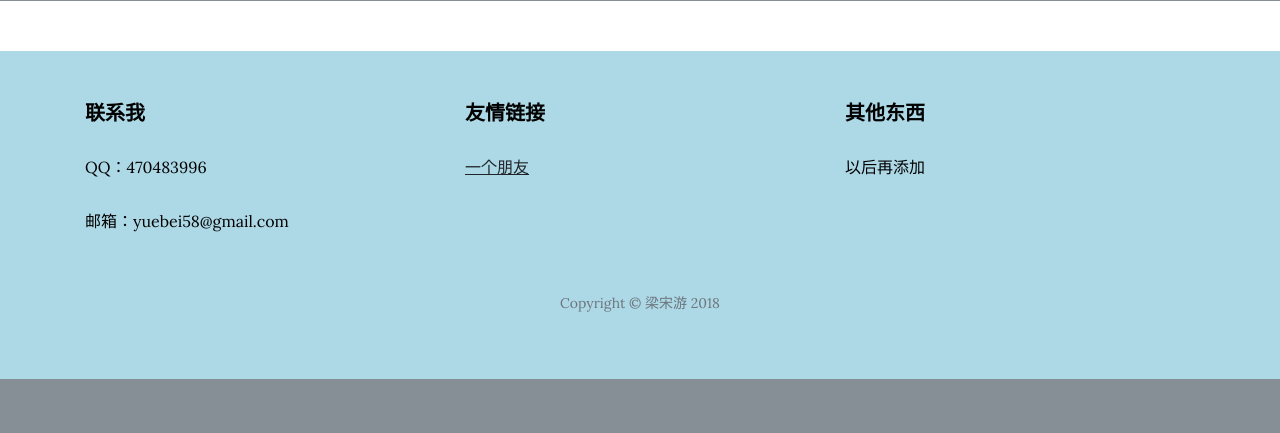
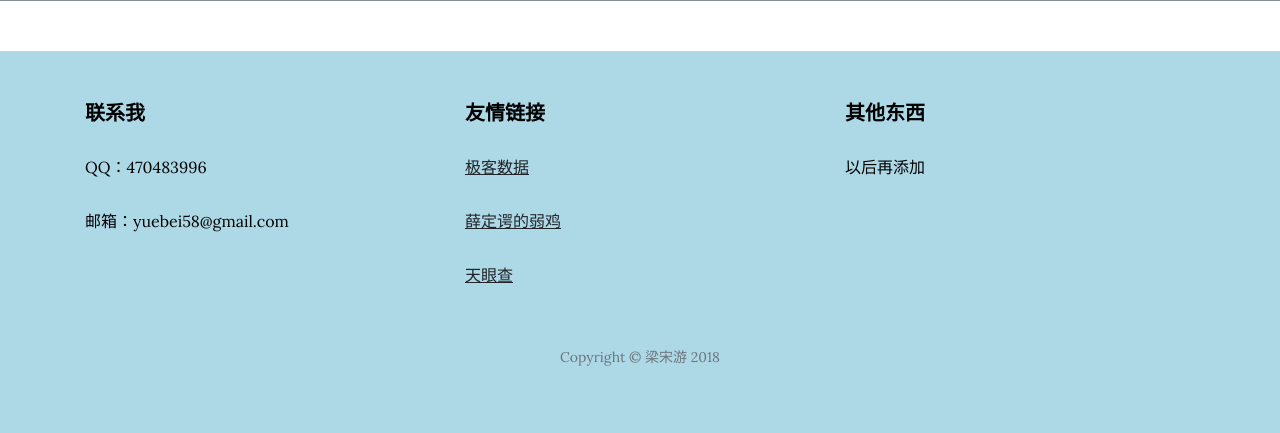
Before and after one commit to liangsongyou/my-first-blog, a Django app: page /drafts/ in a window 1280 px wide. Shown: the part 531-964 px from the top of the page. Before the commit the page ends 910 px from the top, so only its background shows below. Run offline with Django 3.2, Linux system fonts and the light colour scheme; the visitor is signed in with stand-in values (Sample User, id 1); data that the repository does not hold is empty; some libraries are stand-ins or nearby versions.

Commit message:
add 2 frends links

```diff
--- a/blog/templates/blog/base.html
+++ b/blog/templates/blog/base.html
@@ -111,7 +111,9 @@
           </div>
           <div class="col-sm">
             <h5>友情链接</h5>
-            <p><a href="#">一个朋友</a></p>
+            <p><a href="http://www.geekdata.shop">极客数据</a></p>
+            <p><a href="http://www.xiaoqingzhou.cn">薛定谔的弱鸡</a></p>
+            <p><a href="http://www.tianyancha.com">天眼查</a></p>
           </div>
           <div class="col-sm">
             <h5>其他东西</h5>
```
